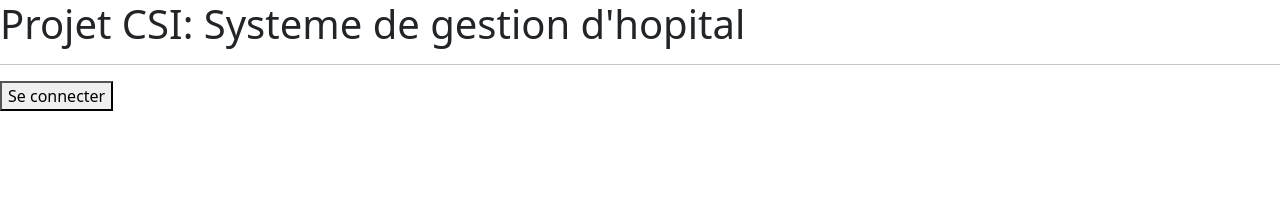
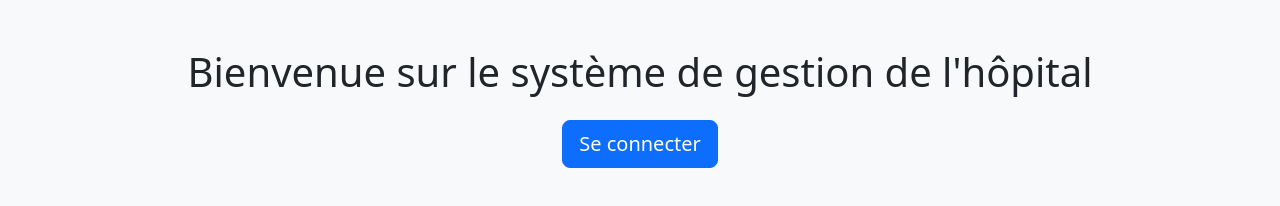
Before and after one commit to sdufac/HospitalSystem, a website: page client/index.html in a window 1280 px wide. Drawn offline with nearby package versions, Linux system fonts and the light colour scheme.

Commit message:
index.html : ajout du CSS

```diff
--- a/client/index.html
+++ b/client/index.html
@@ -4,15 +4,22 @@
 <head>
     <meta charset="UTF-8">
     <meta name="viewport" content="width=device-width, initial-scale=1.0">
+    <title>Accueil - Hospital System</title>
+
     <!-- Bootstrap CSS -->
     <link href="https://cdn.jsdelivr.net/npm/bootstrap@5.3.2/dist/css/bootstrap.min.css" rel="stylesheet">
-    <title>Projet CSI</title>
 </head>
 
-<body>
-    <h1>Projet CSI: Systeme de gestion d'hopital</h1>
-    <hr>
-    <button onclick="window.location.href='/login'">Se connecter</button>
+<body class="bg-light">
+
+    <div class="container text-center mt-5">
+        <h1 class="mb-4">Bienvenue sur le système de gestion de l'hôpital</h1>
+
+        <div class="d-flex justify-content-center gap-4">
+            <a href="connection.html" class="btn btn-primary btn-lg">Se connecter</a>
+            <!--button onclick="window.location.href='/login'">Se connecter</button-->
+        </div>
+    </div>
 </body>
 
 </html>
```
